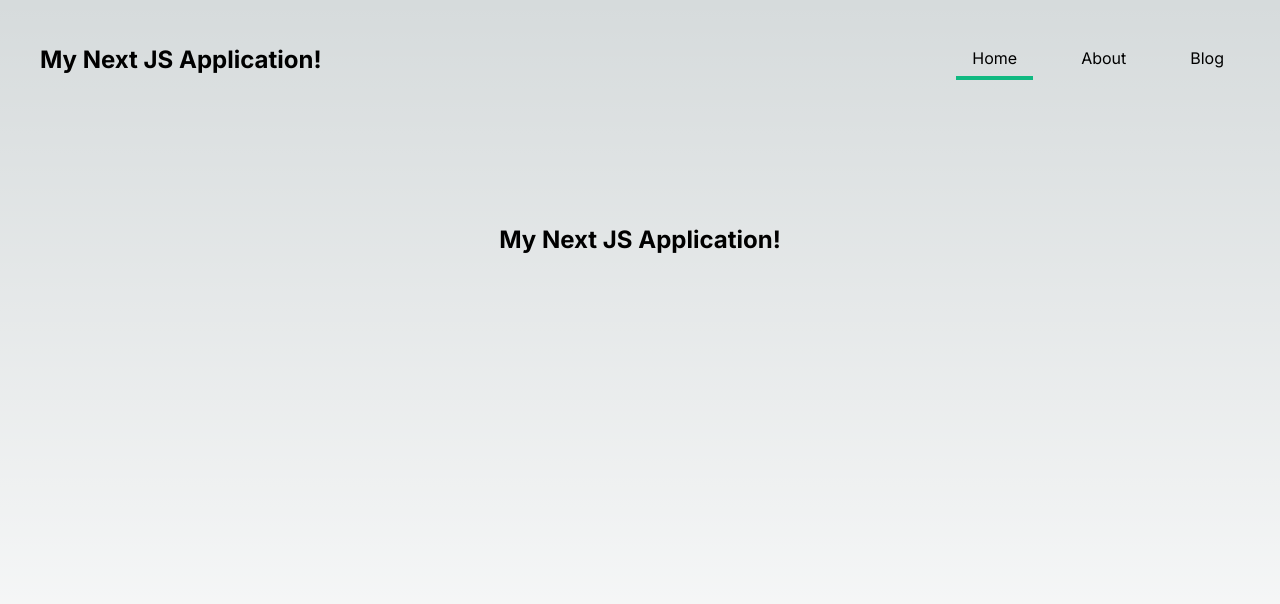
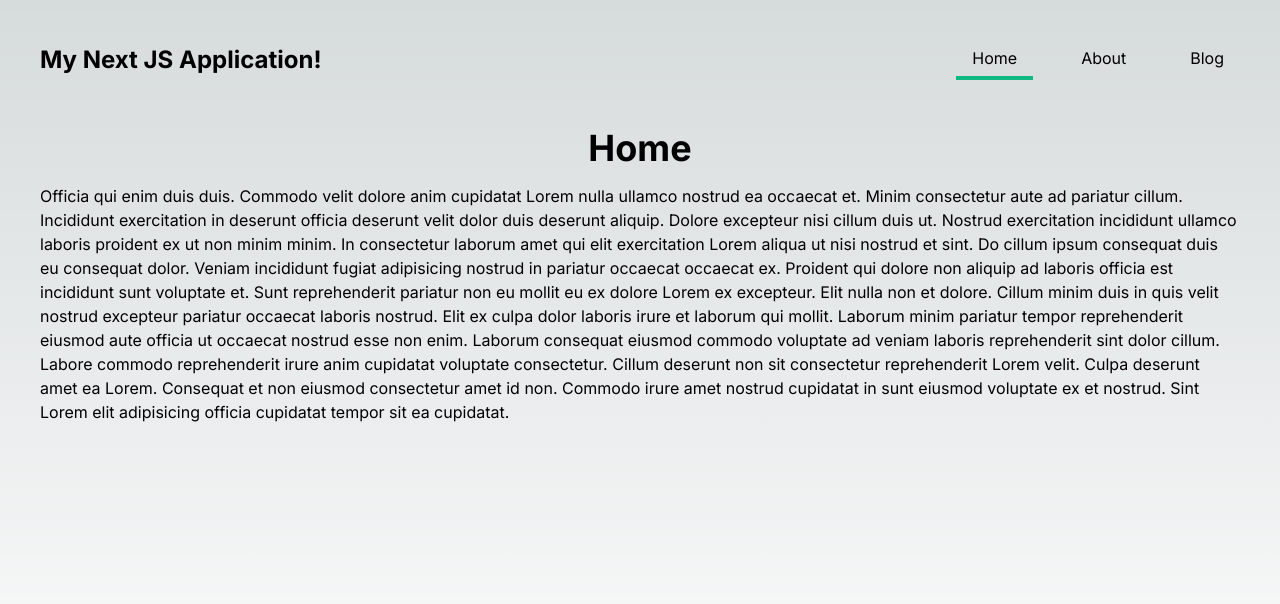
Before and after one commit to codemarns/next-app-tutorial, a Next.js app: page / in a window 1280 px wide. Shown: the top 604 px of the page. Built offline with nearby package versions, Linux system fonts and the light colour scheme.

Commit message:
update: home

```diff
--- a/src/app/page.tsx
+++ b/src/app/page.tsx
@@ -1,9 +1,34 @@
-import Image from 'next/image'
+import Link from "next/link";
 
 export default function Home() {
   return (
-    <main className="flex min-h-screen flex-col items-center justify-between p-24">
-      <h1 className='text-2xl font-bold'>My Next JS Application!</h1>
-    </main>
-  )
+    <div className="flex-1 h-auto space-y-4">
+      <div className="flex-1 flex items-center justify-center">
+        <h1 className="text-4xl font-bold">Home</h1>
+      </div>
+      <div>
+        Officia qui enim duis duis. Commodo velit dolore anim cupidatat Lorem
+        nulla ullamco nostrud ea occaecat et. Minim consectetur aute ad pariatur
+        cillum. Incididunt exercitation in deserunt officia deserunt velit dolor
+        duis deserunt aliquip. Dolore excepteur nisi cillum duis ut. Nostrud
+        exercitation incididunt ullamco laboris proident ex ut non minim minim.
+        In consectetur laborum amet qui elit exercitation Lorem aliqua ut nisi
+        nostrud et sint. Do cillum ipsum consequat duis eu consequat dolor.
+        Veniam incididunt fugiat adipisicing nostrud in pariatur occaecat
+        occaecat ex. Proident qui dolore non aliquip ad laboris officia est
+        incididunt sunt voluptate et. Sunt reprehenderit pariatur non eu mollit
+        eu ex dolore Lorem ex excepteur. Elit nulla non et dolore. Cillum minim
+        duis in quis velit nostrud excepteur pariatur occaecat laboris nostrud.
+        Elit ex culpa dolor laboris irure et laborum qui mollit. Laborum minim
+        pariatur tempor reprehenderit eiusmod aute officia ut occaecat nostrud
+        esse non enim. Laborum consequat eiusmod commodo voluptate ad veniam
+        laboris reprehenderit sint dolor cillum. Labore commodo reprehenderit
+        irure anim cupidatat voluptate consectetur. Cillum deserunt non sit
+        consectetur reprehenderit Lorem velit. Culpa deserunt amet ea Lorem.
+        Consequat et non eiusmod consectetur amet id non. Commodo irure amet
+        nostrud cupidatat in sunt eiusmod voluptate ex et nostrud. Sint Lorem
+        elit adipisicing officia cupidatat tempor sit ea cupidatat.
+      </div>
+    </div>
+  );
 }
```
